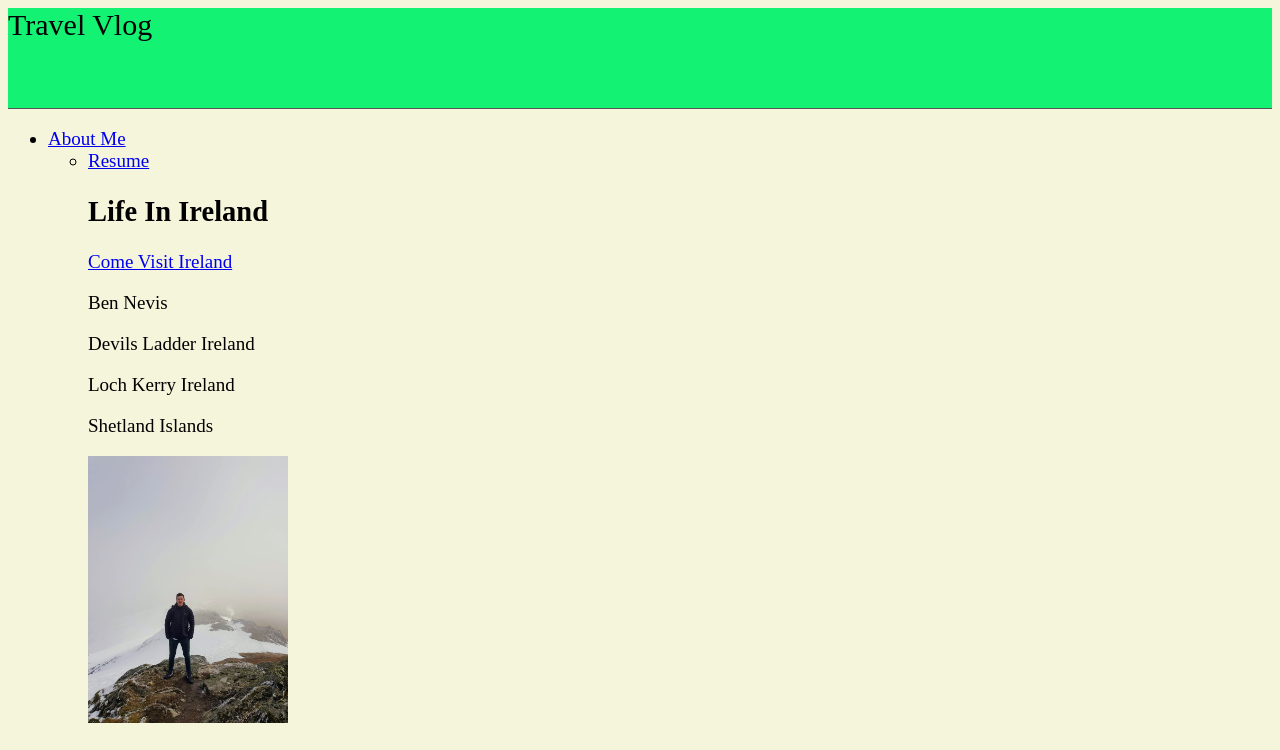
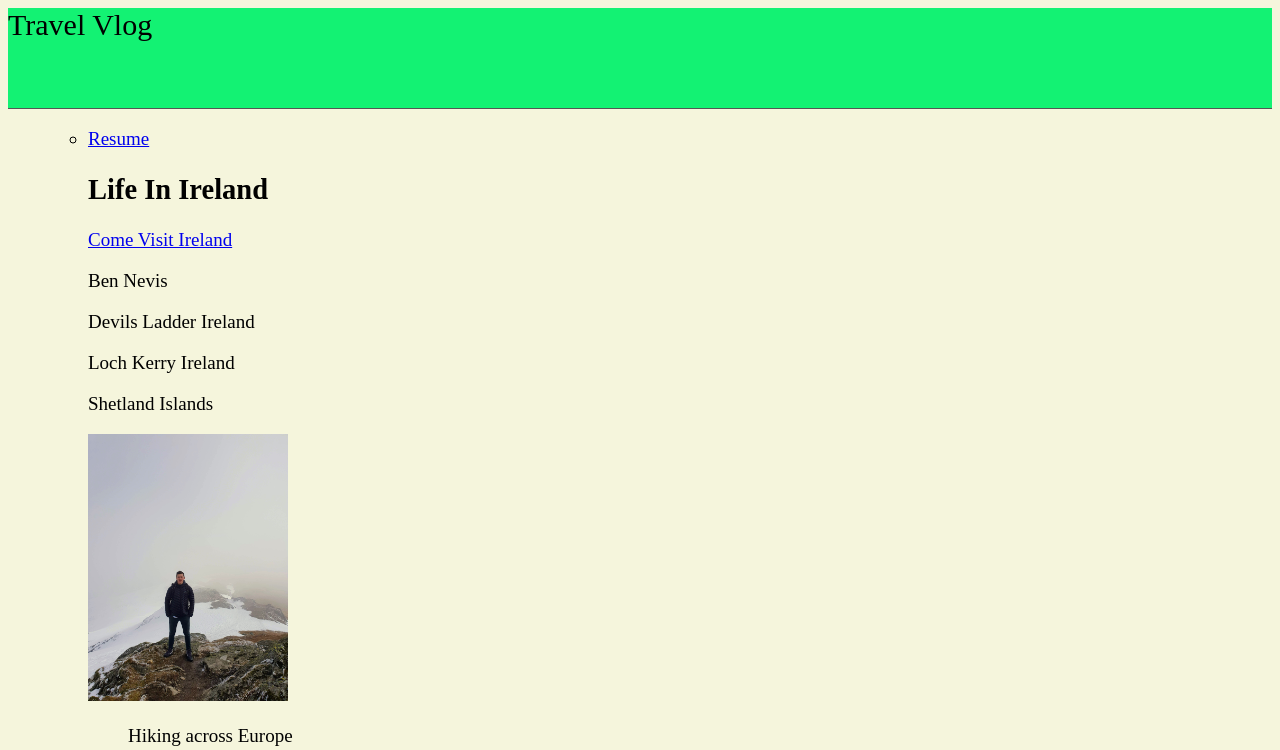
Before and after one commit to Flyboyz1/Is201WebDEV1, a plain HTML site: page custompage.html in a window 1280 px wide. Shown: the top 750 px of the page. Drawn offline with Linux system fonts and the light colour scheme.

Commit message:
Add files via upload

```diff
--- a/custompage.html
+++ b/custompage.html
@@ -10,8 +10,6 @@
 <div class="collapse navbar-collapse" id="navbarResponsive">
     <link rel="stylesheet" href="styles.css/Custom Style.css">
     <ul class="navbar-nav ms-auto py-4 py-lg-0">
-<li class="nav-item"><a class="nav-link px-lg-3 py-3 py-lg-4" href="styles.css/Aboutme.html">About Me</a></li>
-
 <div class="collapse navbar-collapse" id="navbarResponsive">
     <ul class="navbar-nav ms-auto py-4 py-lg-0">
 <li class="nav-item"><a class="nav-link px-lg-3 py-3 py-lg-4" href="styles.css/resume.html">Resume</a></li>
```
Also changed, not shown: styles.css/resume.html (+3 -1 lines).
